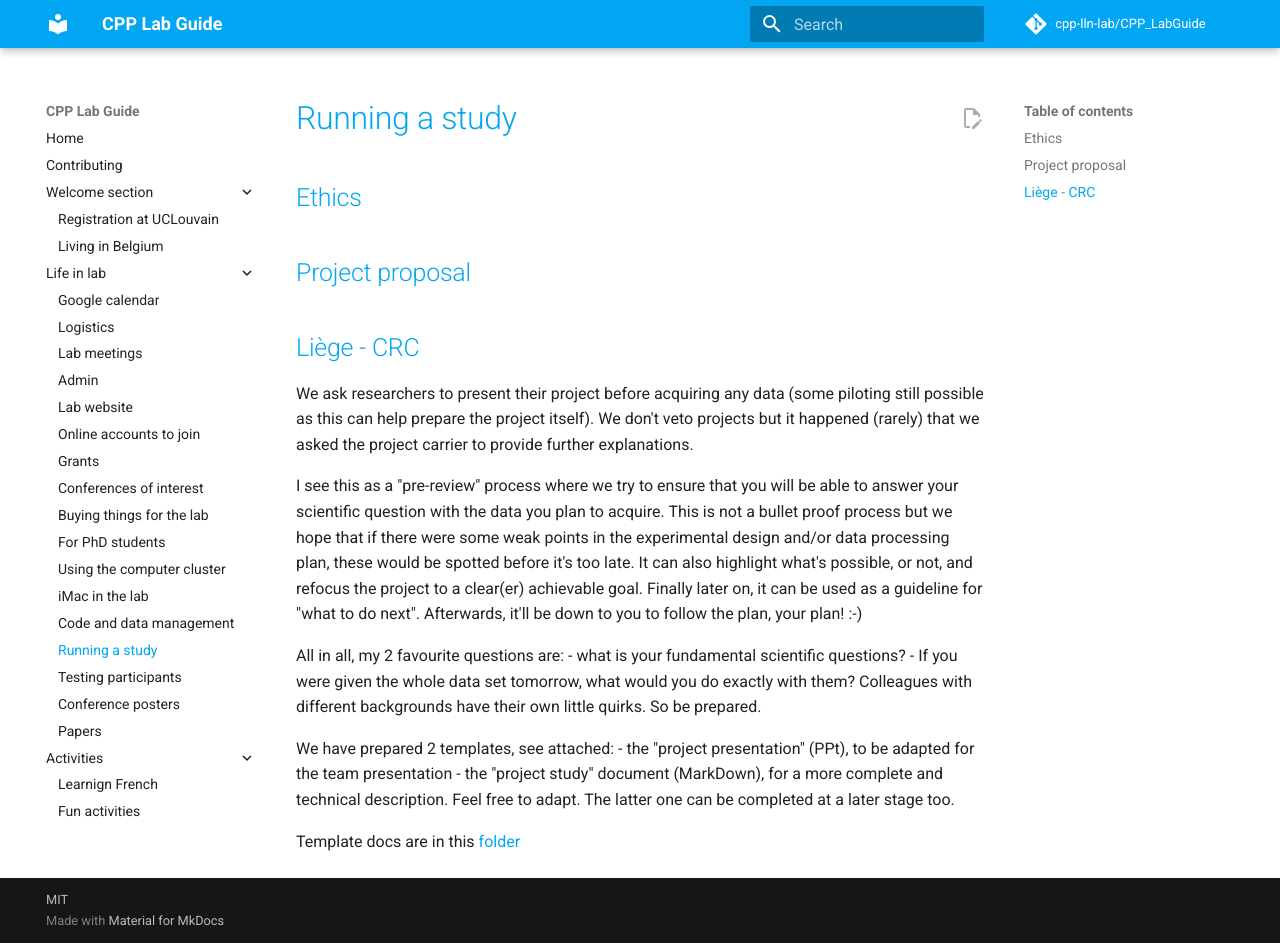
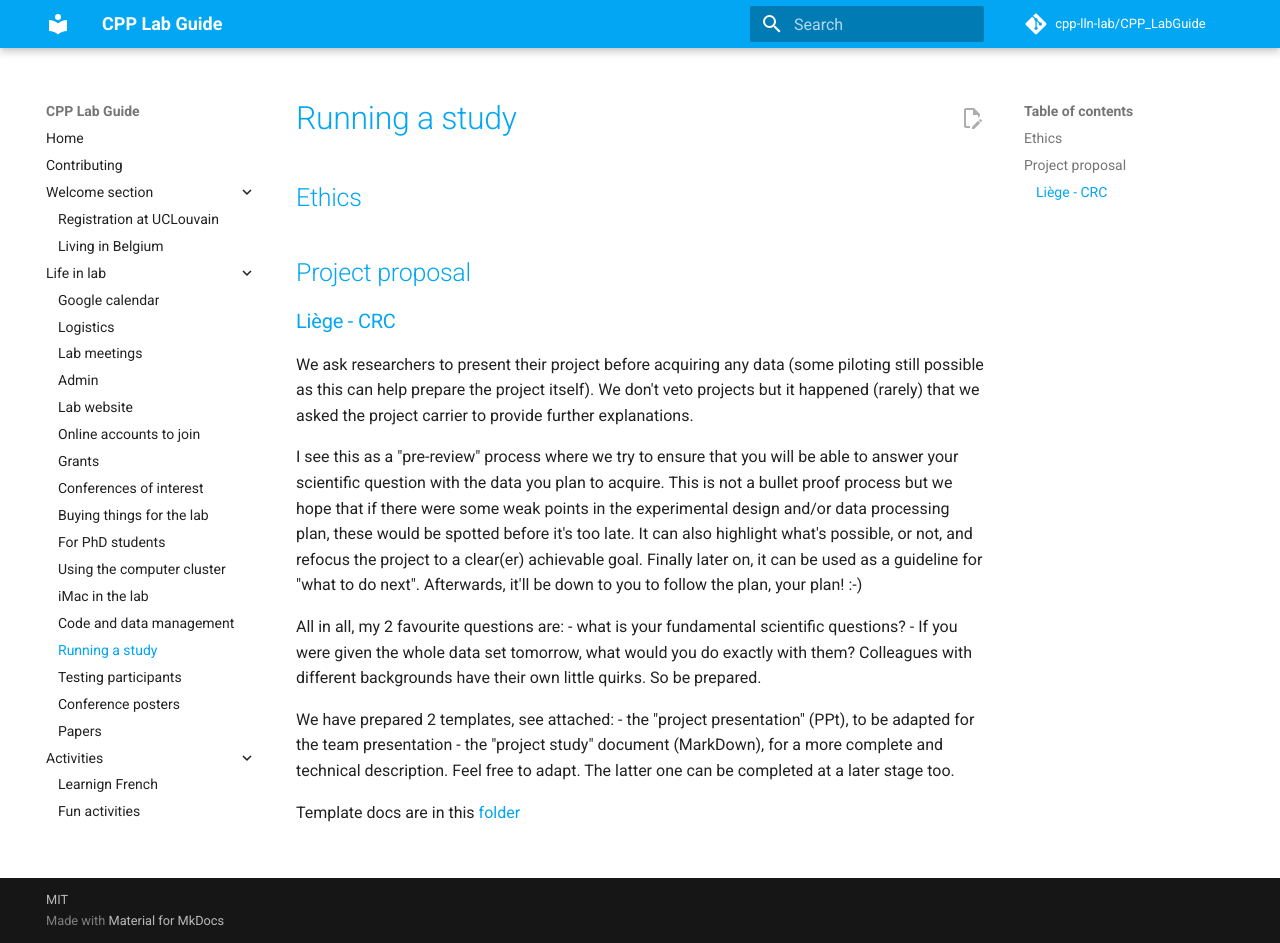
Before and after one commit to cpp-lln-lab/CPP_LabGuide, an MkDocs documentation site: the page built from doc/running_a_study.md, in a window 1280 px wide and 943 px high. Built offline with MkDocs 1.6.1 and Material for MkDocs 9.7.7, drawn with Linux system fonts in a browser that asks for light colours; comment, search, counter and statistics services are not loaded.

```diff
--- a/doc/running_a_study.md
+++ b/doc/running_a_study.md
@@ -1,7 +1,8 @@
 # Running a study
 ## Ethics
 ## Project proposal
-## Liège - CRC
+### Liège - CRC
+
 
 We ask researchers to present their project before acquiring any data (some piloting still possible as this can help prepare the project itself).  We don't veto projects but it happened (rarely) that we asked the project carrier to provide further explanations.
 
```
